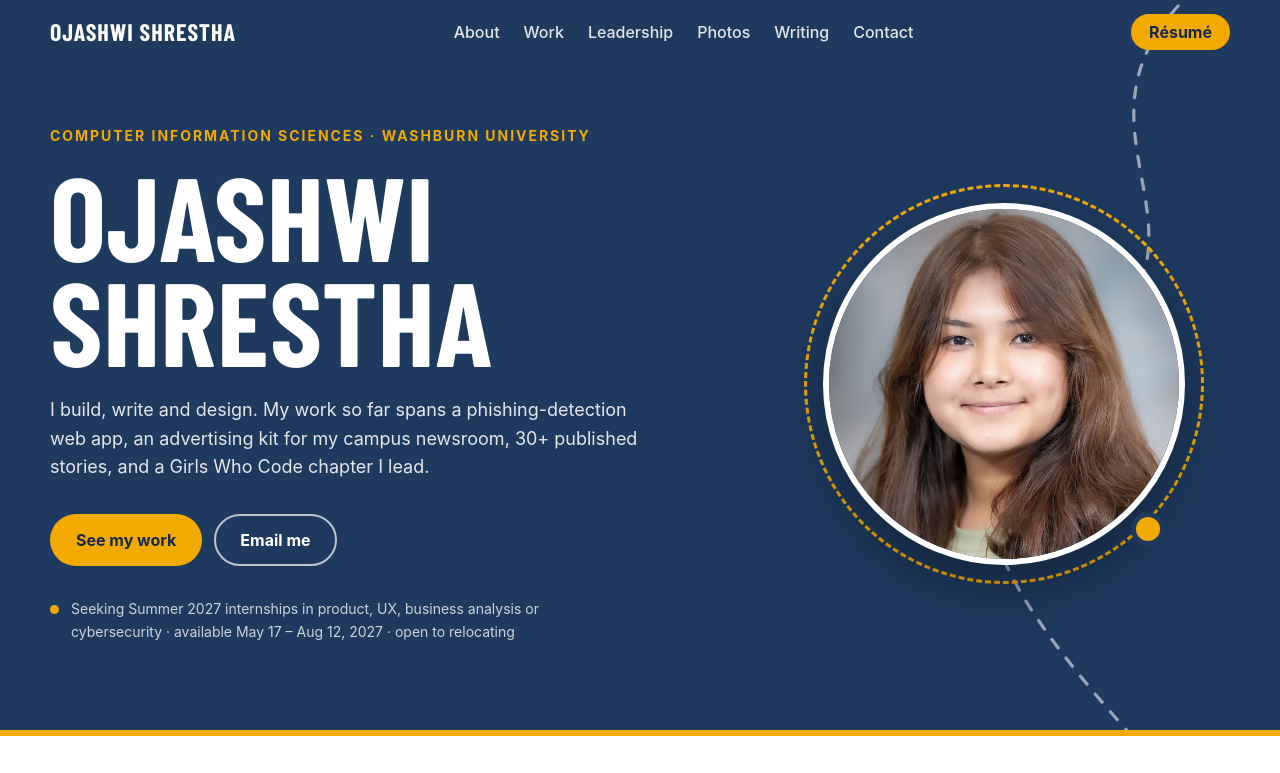
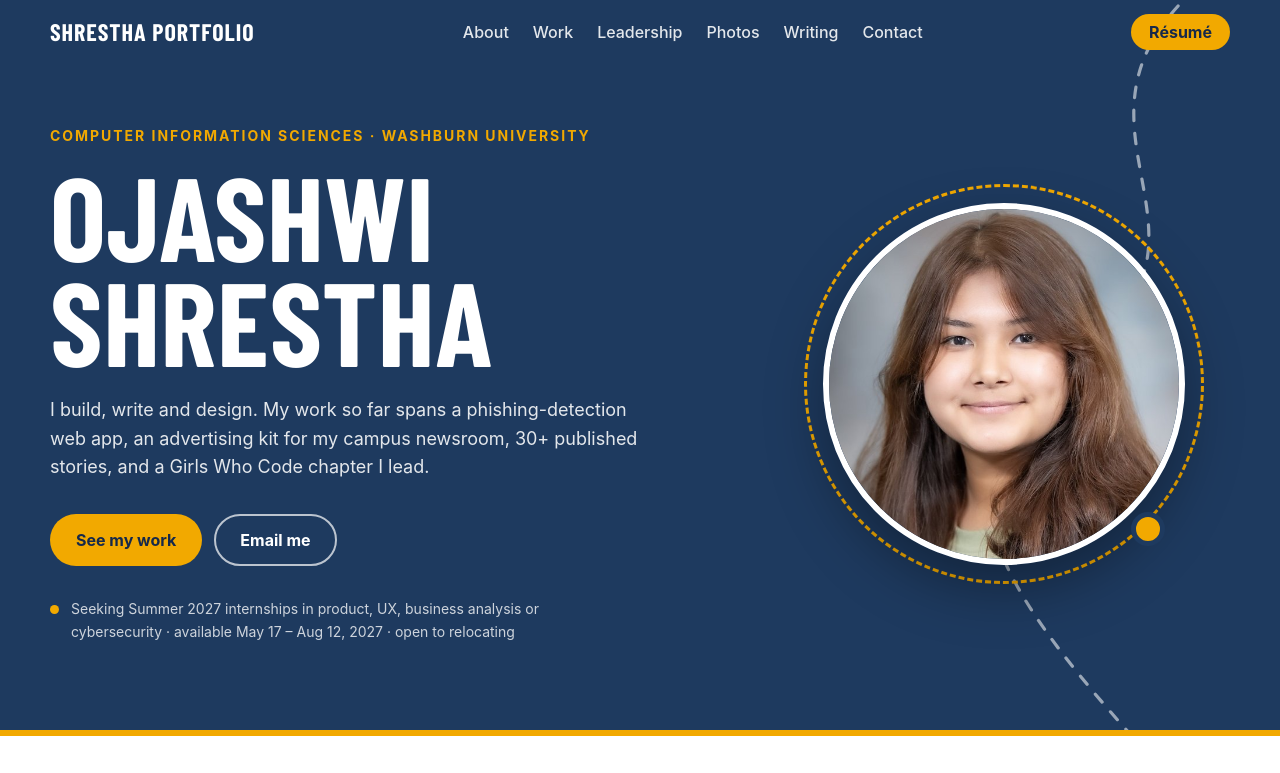
Before and after one commit to Ojashwi-stha/Ojashwi-stha.github.io, a plain HTML site: page index.html in a window 1280 px wide. Shown: the top 773 px of the page. Drawn offline with nearby package versions, Linux system fonts and the light colour scheme; a web font is replaced by a local one.

Commit message:
Update logo text and aria-label in index.html

```diff
--- a/index.html
+++ b/index.html
@@ -20,8 +20,8 @@
 
 <header class="nav" id="top">
   <div class="nav__inner">
-    <a href="#top" class="logo" aria-label="Ojashwi Shrestha, back to top">
-      <span class="logo__text">Ojashwi Shrestha</span>
+    <a href="#top" class="logo" aria-label="Shrestha Portfolio, back to top">
+      <span class="logo__text">Shrestha Portfolio</span>
     </a>
     <nav aria-label="Primary">
       <ul class="nav__links">
```
